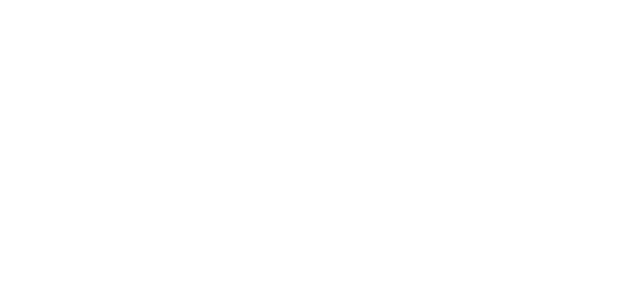
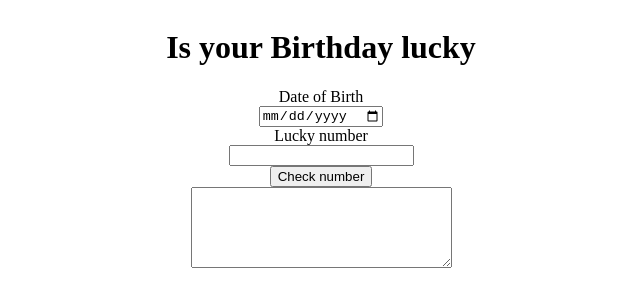
Before and after one commit to kotesh-arya/Lucky-birthday--, a plain HTML site: page index.html in a window 1280 px wide. Shown: the whole page, without its empty margins (319-959 px from the left). Drawn offline with Linux system fonts and the light colour scheme.

Commit message:
Updated layout

```diff
--- a/index.html
+++ b/index.html
@@ -8,7 +8,16 @@
     <title>Lucky Birthday</title>
 </head>
 <body>
+    <div class="container">
 
+        <h1>Is your Birthday lucky </h1>
+        <label for="date-of-birth">Date of Birth</label>
+        <input type="date"  id="date-of-birth">
+        <label for="lucky-number"> Lucky number</label>
+        <input type="number" id="lucky-number">
+        <button id="check-number">Check number</button>
+        <textarea  id="message" cols="30" rows="5"></textarea>
+    </div>
 
 
 
--- a/styles.css
+++ b/styles.css
@@ -0,0 +1,6 @@
+.container{
+    display: flex;
+    justify-content: center;
+    align-items: center;
+    flex-direction: column;
+}
```
